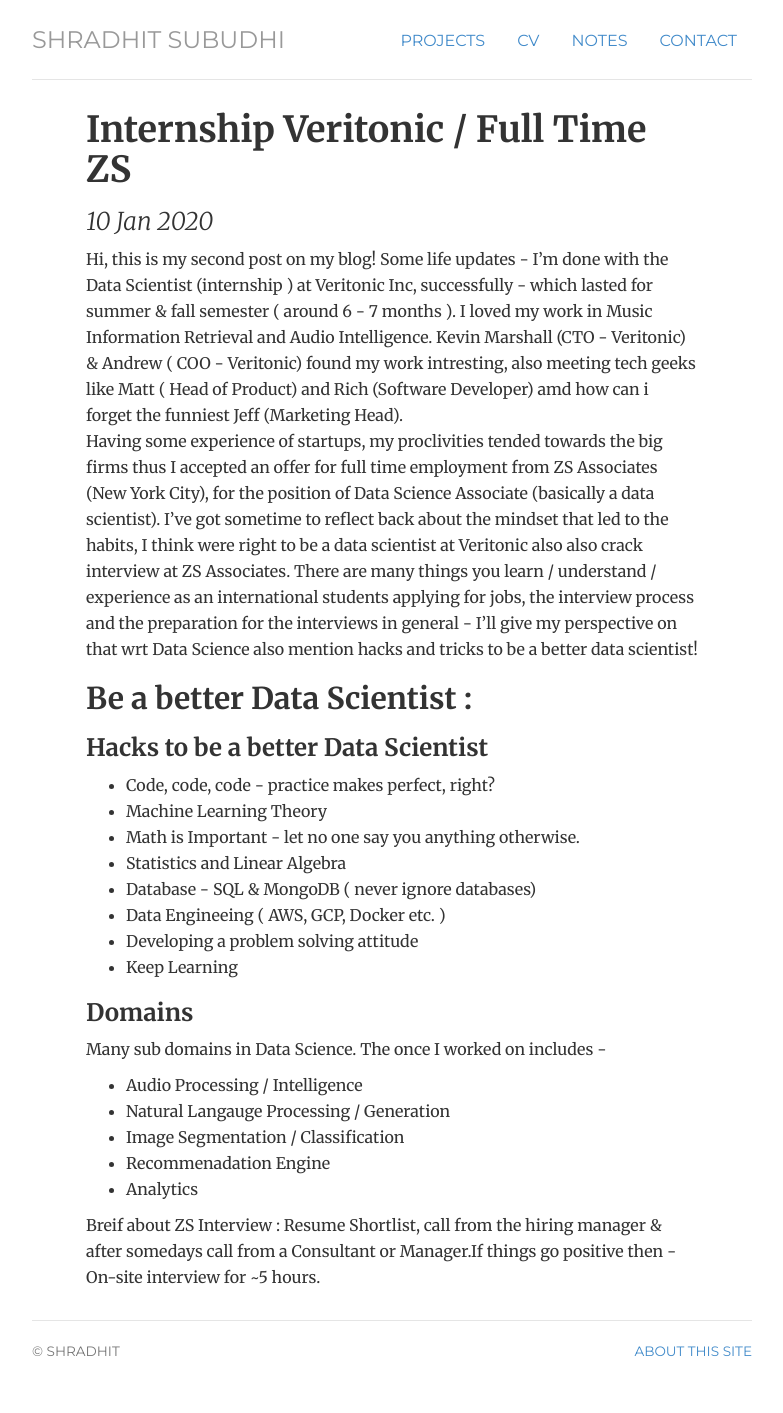
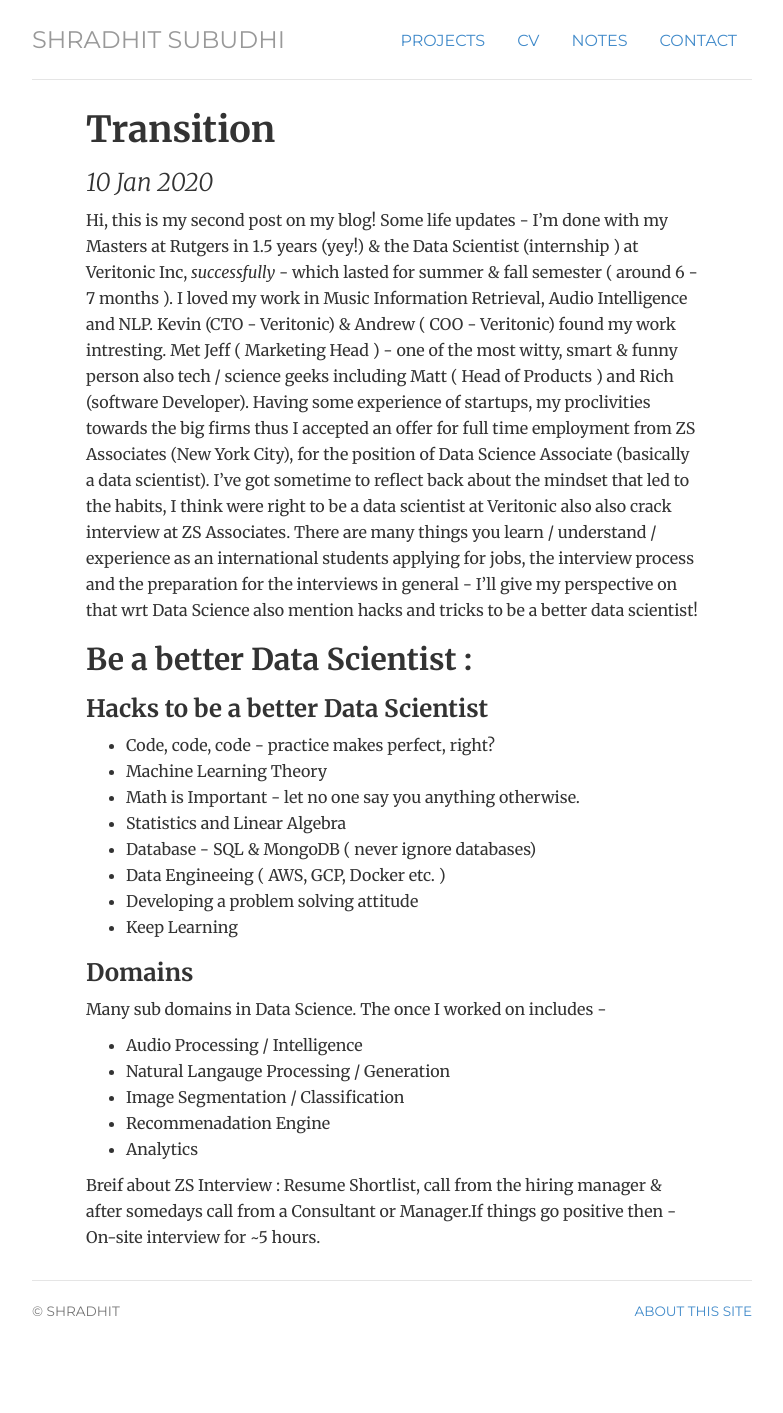
Before and after one commit to shradhit7/shradhit7.github.io, a Jekyll site: the page built from _posts/2020-01-10- Full Time Job.md, in a window 1280 px wide. Shown: the whole page, without its empty margins (248-1031 px from the left). Built offline with Jekyll 4.4.1, drawn with Linux system fonts in a browser that asks for light colours; after the commit the page ends 1373 px from its top, so only the background shows below that.

Commit message:
Update 2020-01-10- Full Time Job.md

```diff
--- a/_posts/2020-01-10- Full Time Job.md
+++ b/_posts/2020-01-10- Full Time Job.md
@@ -1,10 +1,10 @@
 ---
 layout: post
-title: Internship Veritonic / Full Time ZS
+title: Transition
 ---
 
-Hi, this is my second post on my blog! Some life updates -  I'm done with the Data Scientist (internship ) at Veritonic Inc, successfully - which lasted for summer & fall semester ( around 6 - 7 months ). I loved my work in Music Information Retrieval and Audio Intelligence. Kevin Marshall (CTO - Veritonic) & Andrew ( COO - Veritonic) found my work intresting, also meeting tech geeks like Matt ( Head of Product) and Rich (Software Developer) amd  how can i forget the funniest Jeff (Marketing Head).
-Having some experience of startups, my proclivities tended towards the big firms thus I accepted an offer for full time employment from ZS Associates (New York City), for the position of Data Science Associate (basically a data scientist).
+Hi, this is my second post on my blog! Some life updates -  I'm done with my Masters at Rutgers in 1.5 years (yey!) & the Data Scientist (internship ) at Veritonic Inc, _successfully_ - which lasted for summer & fall semester ( around 6 - 7 months ). I loved my work in Music Information Retrieval, Audio Intelligence and NLP. Kevin (CTO - Veritonic) & Andrew ( COO - Veritonic) found my work intresting. Met Jeff ( Marketing Head ) - one of the most witty, smart & funny person also tech / science geeks including Matt ( Head of Products ) and Rich (software Developer).
+Having some experience of startups, my proclivities  towards the big firms thus I accepted an offer for full time employment from ZS Associates (New York City), for the position of Data Science Associate (basically a data scientist).
 I've got sometime to reflect back about the mindset that led to the habits, I think were right to be a data scientist at Veritonic also also crack interview at ZS Associates. There are many things you learn / understand / experience as an international students applying for jobs, the interview process and the preparation for the interviews in general - I'll  give my perspective on that wrt Data Science also mention hacks and tricks to be a better data scientist!
 
 ## Be a better Data Scientist :
```
